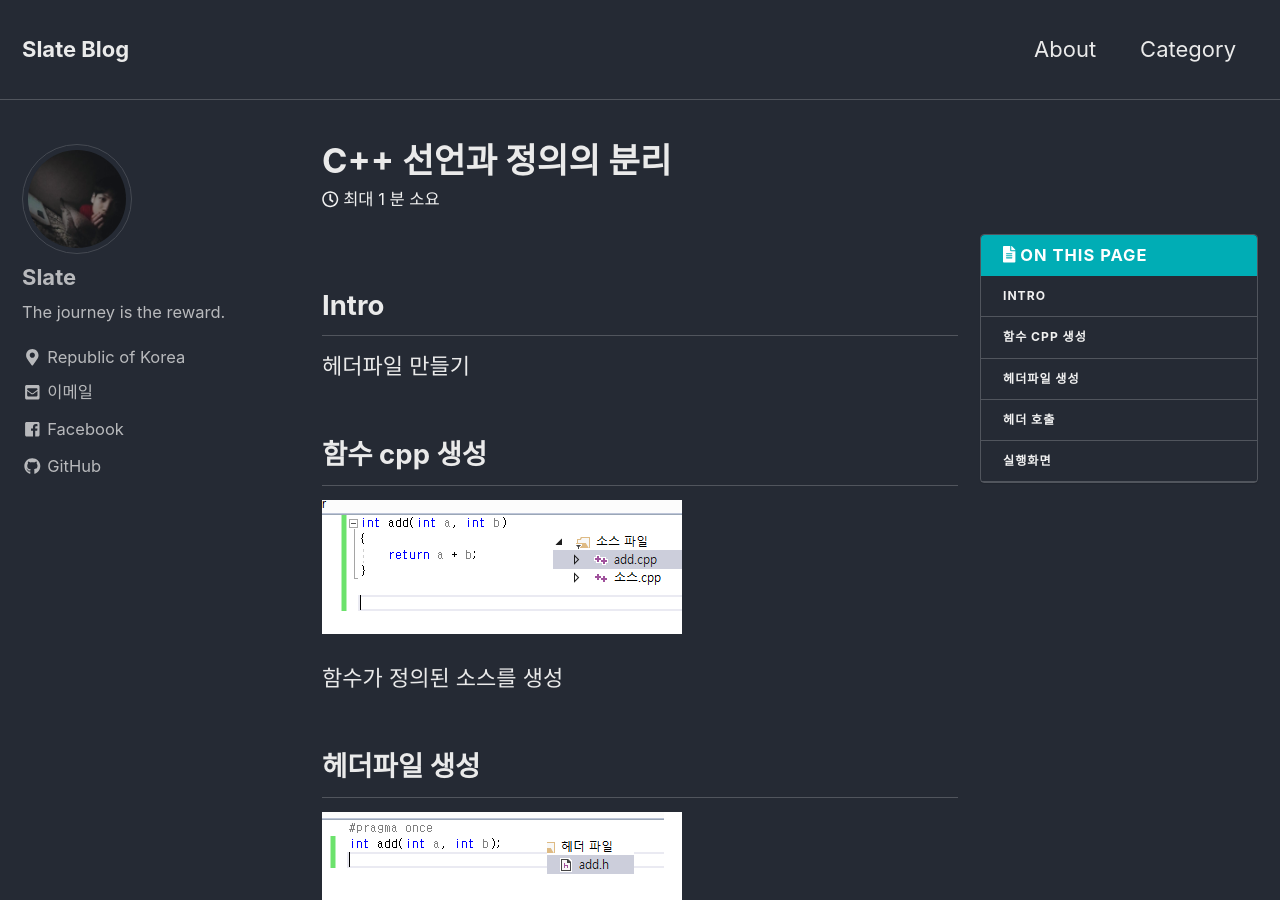
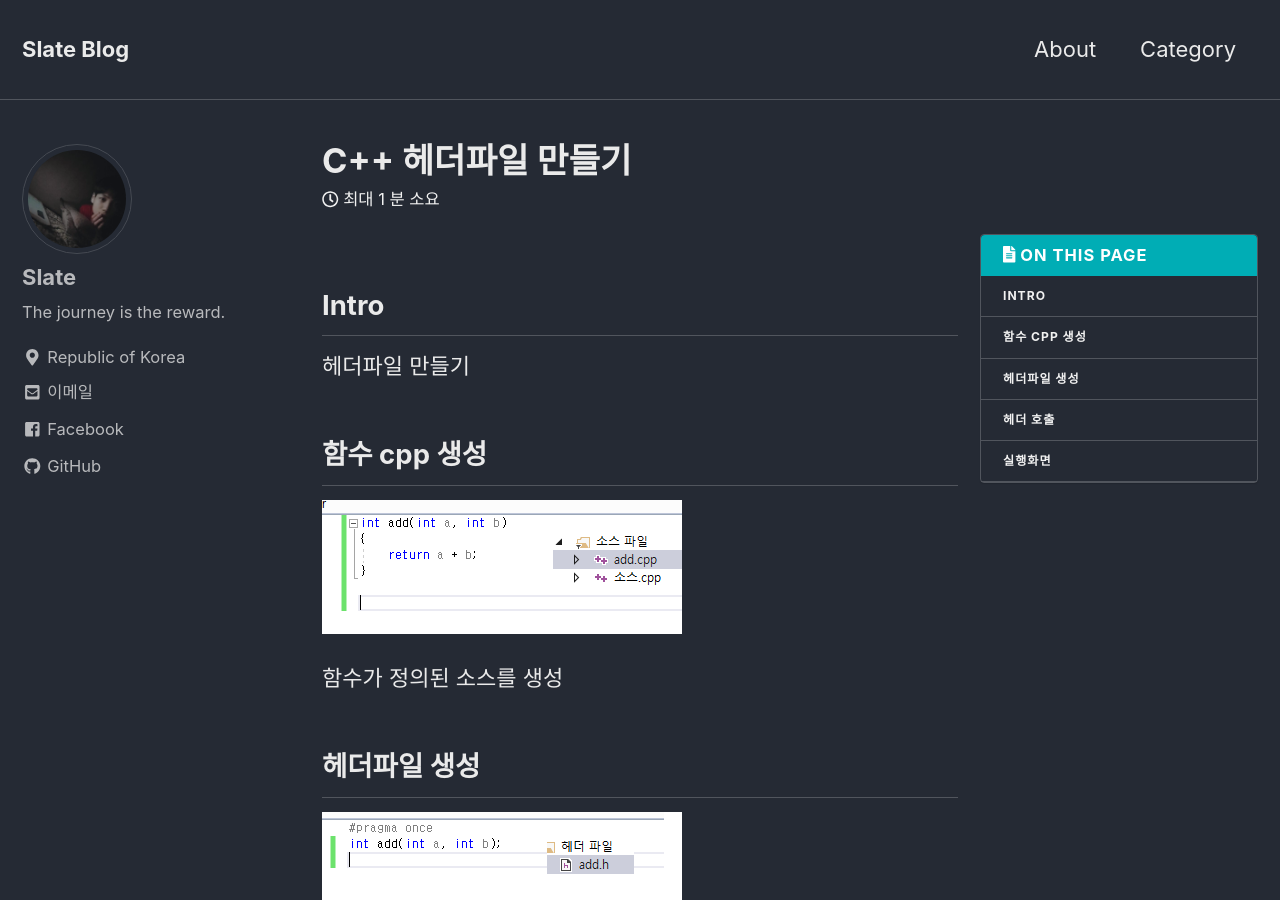
Before and after one commit to lesslate/lesslate.github.io, a Jekyll site: the page built from _posts/Cpp/2018-11-06-헤더파일 만들기.md, in a window 1280 px wide and 900 px high. Built offline with Jekyll 4.4.1, drawn with Linux system fonts in a browser that asks for light colours; nearby versions of some CDN libraries; comment, search, counter and statistics services are not loaded.

Commit message:
Update _posts/Cpp/2018-11-06-헤더파일 만들기.md

```diff
--- a/_posts/Cpp/2018-11-06-헤더파일 만들기.md
+++ b/_posts/Cpp/2018-11-06-헤더파일 만들기.md
@@ -1,5 +1,5 @@
 ---
-title: "C++ 선언과 정의의 분리"
+title: "C++ 헤더파일 만들기"
 categories:
   - Cpp
 last_modified_at: 2018-11-06T13:00:00+09:00
```
